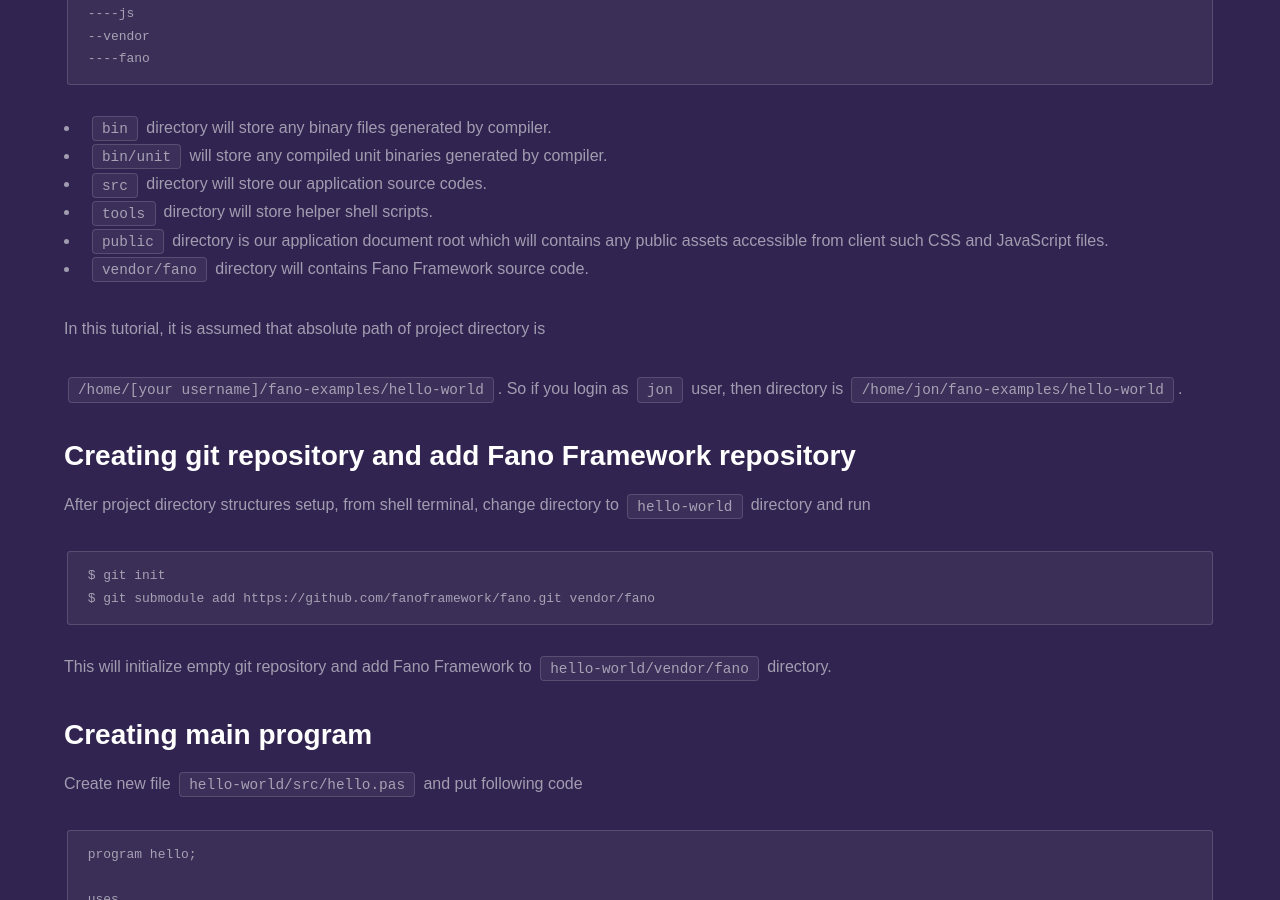
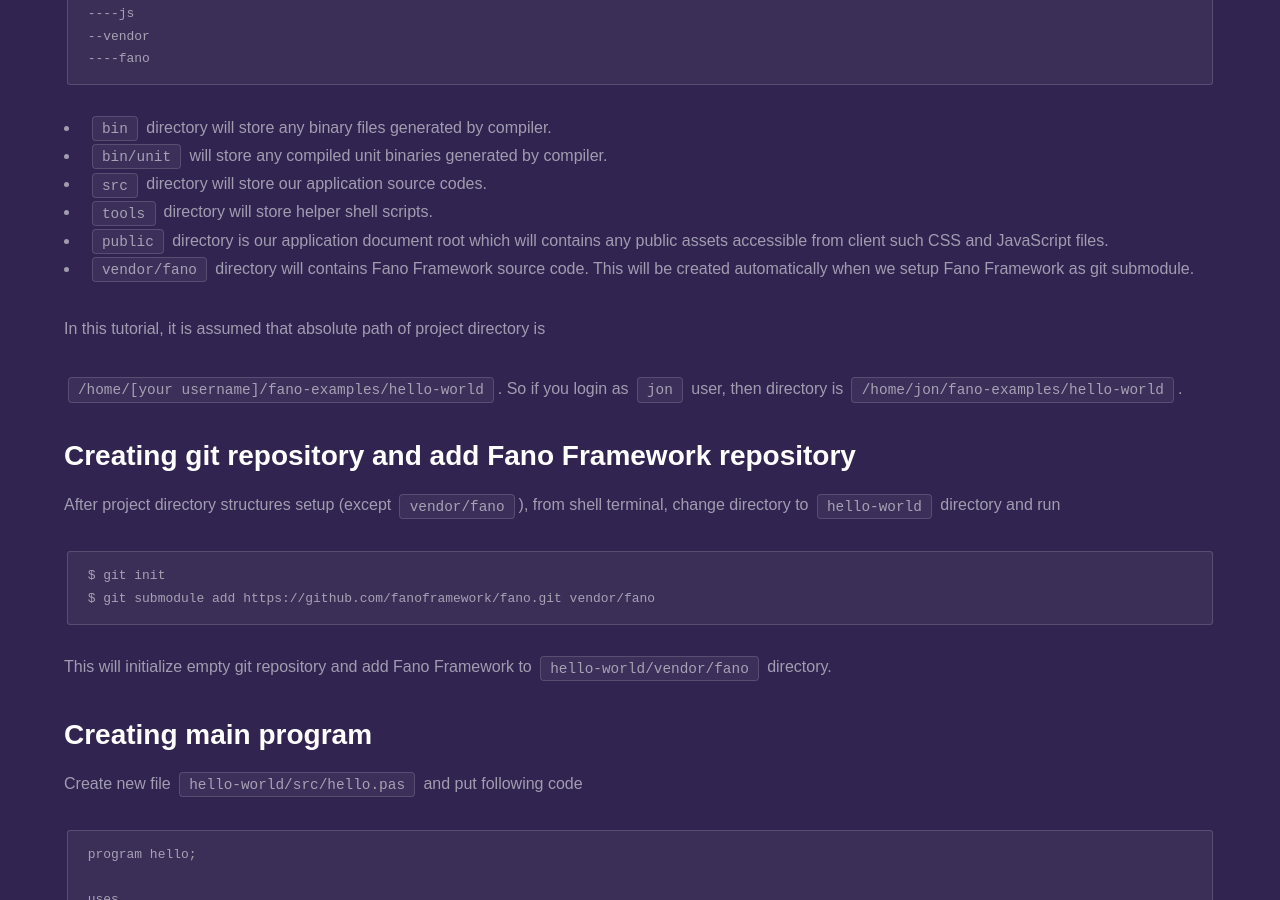
Before and after one commit to fanoframework/fanoframework.github.io, a Jekyll site: the page built from tutorials/hello-world-application/index.md, in a window 1280 px wide and 900 px high, scrolled down 1324 px. Built offline with Jekyll 4.4.1, drawn with Linux system fonts in a browser that asks for light colours; our own code applies the rules of GitHub Pages for plain Markdown files.

Commit message:
edit content

````diff
--- a/tutorials/hello-world-application/index.md
+++ b/tutorials/hello-world-application/index.md
@@ -53,7 +53,7 @@
 - `src` directory will store our application source codes.
 - `tools` directory will store helper shell scripts.
 - `public` directory is our application document root which will contains any public assets accessible from client such CSS and JavaScript files.
-- `vendor/fano` directory will contains Fano Framework source code.
+- `vendor/fano` directory will contains Fano Framework source code. This will be created automatically when we setup Fano Framework as git submodule.
 
 In this tutorial, it is assumed that absolute path of project directory is
 
@@ -62,7 +62,7 @@
 
 ## Creating git repository and add Fano Framework repository
 
-After project directory structures setup, from shell terminal, change directory to `hello-world` directory and run
+After project directory structures setup (except `vendor/fano`), from shell terminal, change directory to `hello-world` directory and run
 
 ```
 $ git init
````
